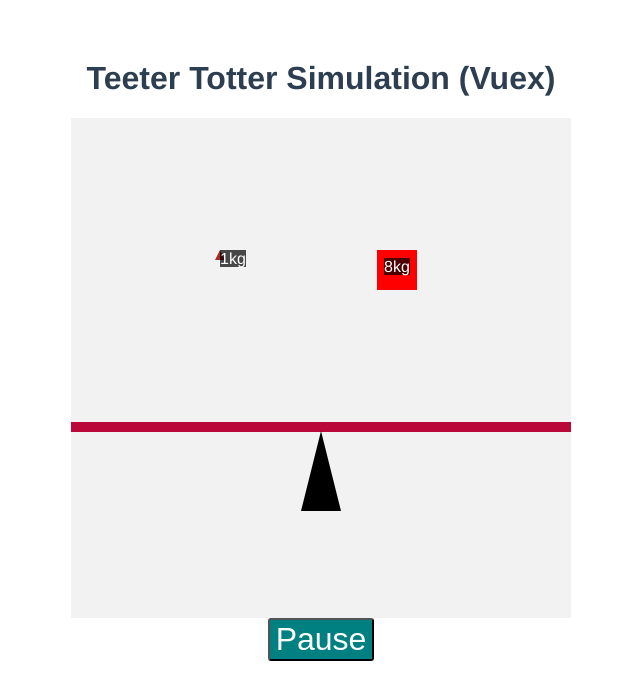
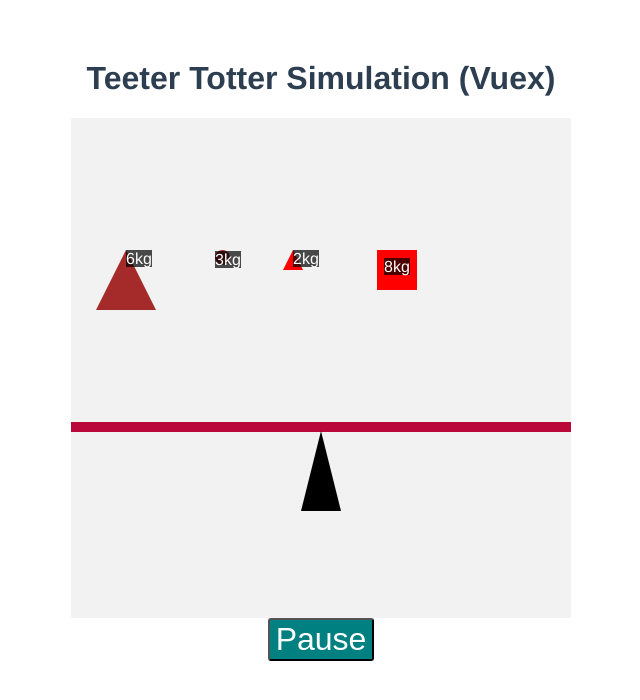
Before and after one commit to ikashifullah/teeter-totter-vuex, a Vue app: page / in a window 1280 px wide. Shown: the top 700 px of the page, without its empty margins (319-959 px from the left). Built offline with nearby package versions, Linux system fonts and the light colour scheme.

Commit message:
Add multiple shapes functionality

```diff
--- a/src/components/Shape.vue
+++ b/src/components/Shape.vue
@@ -39,6 +39,7 @@ export default {
   props: {
     id: Number,
     right: Boolean,
+    size: Number,
   },
   data() {
     const shapeId = Math.round(Math.random() * 2);
@@ -50,7 +51,7 @@ export default {
     } else {
       shape = 'triangle';
     }
-    const mass = Math.ceil(Math.random() * 10);
+    const mass = this.size;
     return {
       mass,
       shape,
--- a/src/components/TeeterTotter.vue
+++ b/src/components/TeeterTotter.vue
@@ -6,7 +6,8 @@
         v-for="wObject in weighObjects"
         :key="wObject.id"
         :id="wObject.id"
-        :right="wObject.right" />
+        :right="wObject.right"
+        :size="wObject.size" />
       <Scale />
     </div>
     <div>
@@ -40,6 +41,7 @@ export default {
       gameOver: false,
       weighObjects: [],
       pauseOrResume: 'Pause',
+      total: 0,
     };
   },
   computed: mapState(['timer', 'scaleBarRotatedByDeg', 'scaleBarCenter']),
@@ -59,7 +61,6 @@ export default {
   },
   methods: {
     onLeftOrRightArrowKeyPress(event) {
-      console.log(`event.keyCode: ${event.keyCode}`);
       if (event.keyCode === 37) {
         this.$store.commit('toggleLeftArrowKeyPressed');
       }
@@ -77,10 +78,28 @@ export default {
       this.weighObjects.push({
         id: this.weighObjects.length + 1,
         right: true,
+        size: Math.ceil(Math.random() * 10),
       });
       this.weighObjects.push({
         id: this.weighObjects.length + 1,
         right: false,
+        size: Math.ceil(Math.random() * 10),
+      });
+      this.weighObjects.push({
+        id: this.weighObjects.length + 1,
+        right: false,
+        size: Math.ceil(Math.random() * 10),
+      });
+      this.weighObjects.push({
+        id: this.weighObjects.length + 1,
+        right: false,
+        size: Math.ceil(Math.random() * 10),
+      });
+      this.weighObjects.forEach((weigh) => {
+        if (weigh.right === false) {
+          this.total += weigh.size;
+        }
+        return this.total;
       });
       this.startTimer();
     },
@@ -88,7 +107,7 @@ export default {
       if (this.isPaused) {
         clearInterval(this.timerHandle);
       }
-      if (this.scaleBarRotatedByDeg > 30 || this.scaleBarRotatedByDeg < -30) {
+      if (this.scaleBarRotatedByDeg > 30 || this.scaleBarRotatedByDeg < -30 || this.total >= 20) {
         this.gameOver = true;
         clearInterval(this.timerHandle);
         this.weighObjects = [];
```
